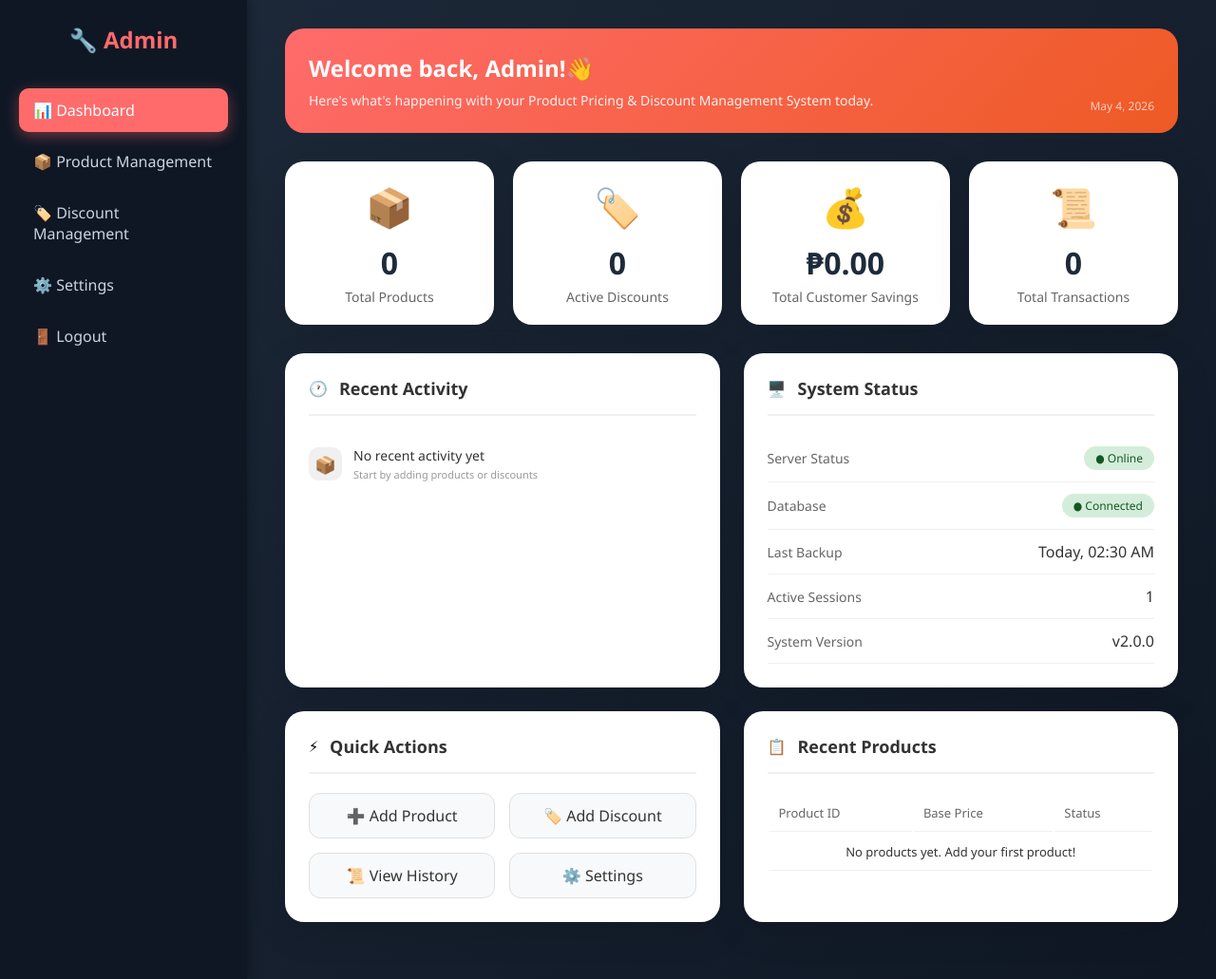
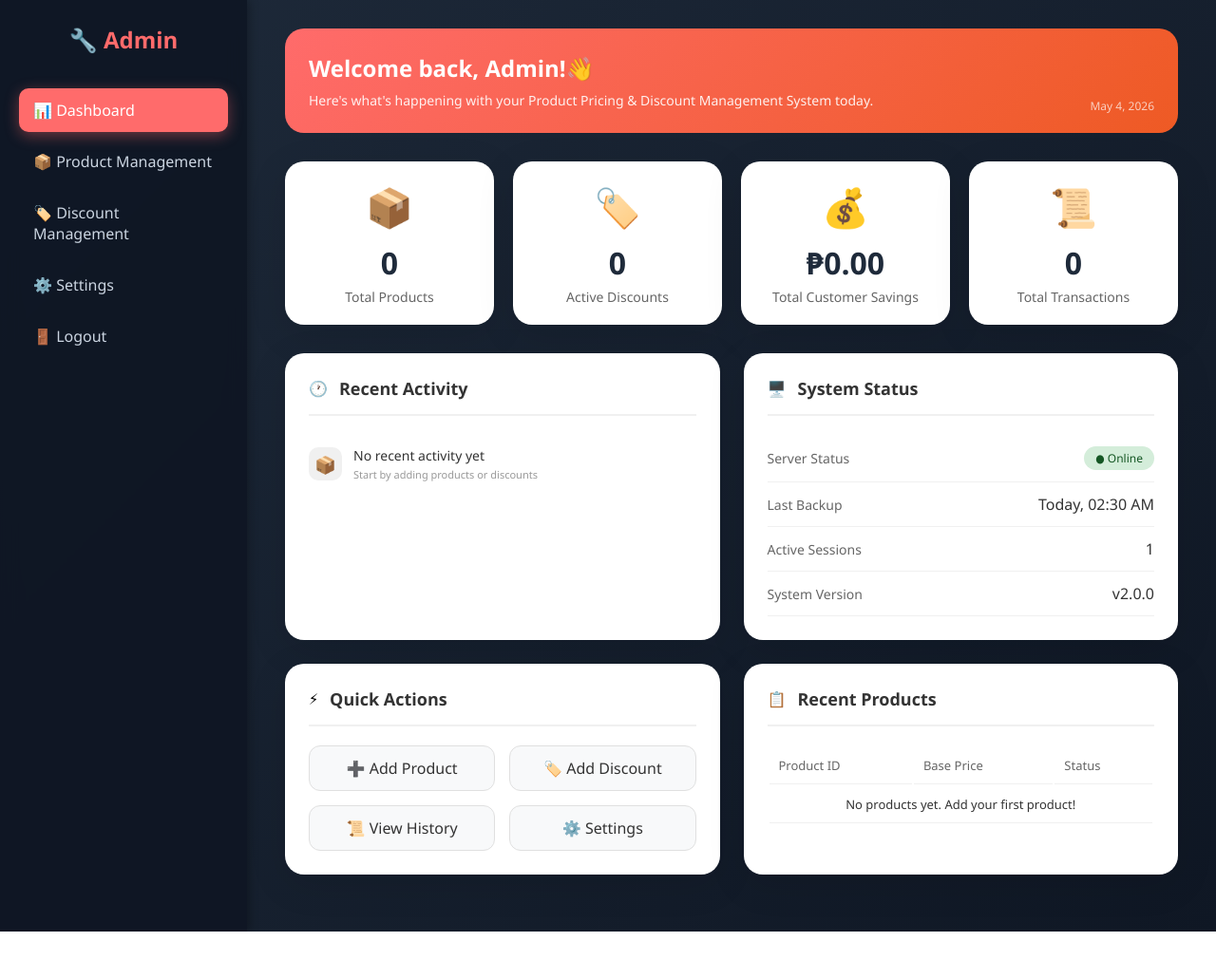
Before and after one commit to xycexz/walara, a Flask app: template templates/admindashboard.html in a window 1280 px wide. Shown: the whole page at 95% size. After the commit the page ends 981 px from the top, so only its background shows below. Run offline with Flask 3, Linux system fonts and the light colour scheme; the template is opened without the code that fills it, so the values that code supplies are empty.

Commit message:
gikuha ag data base

```diff
--- a/templates/admindashboard.html
+++ b/templates/admindashboard.html
@@ -451,10 +451,6 @@
             <span class="status-badge status-online">● Online</span>
           </div>
           <div class="status-item">
-            <span class="status-label">Database</span>
-            <span class="status-badge status-online">● Connected</span>
-          </div>
-          <div class="status-item">
             <span class="status-label">Last Backup</span>
             <span class="status-value" id="lastBackup">Today, 02:30 AM</span>
           </div>
```
Also changed, not shown: app.py (line endings or trailing spaces).
